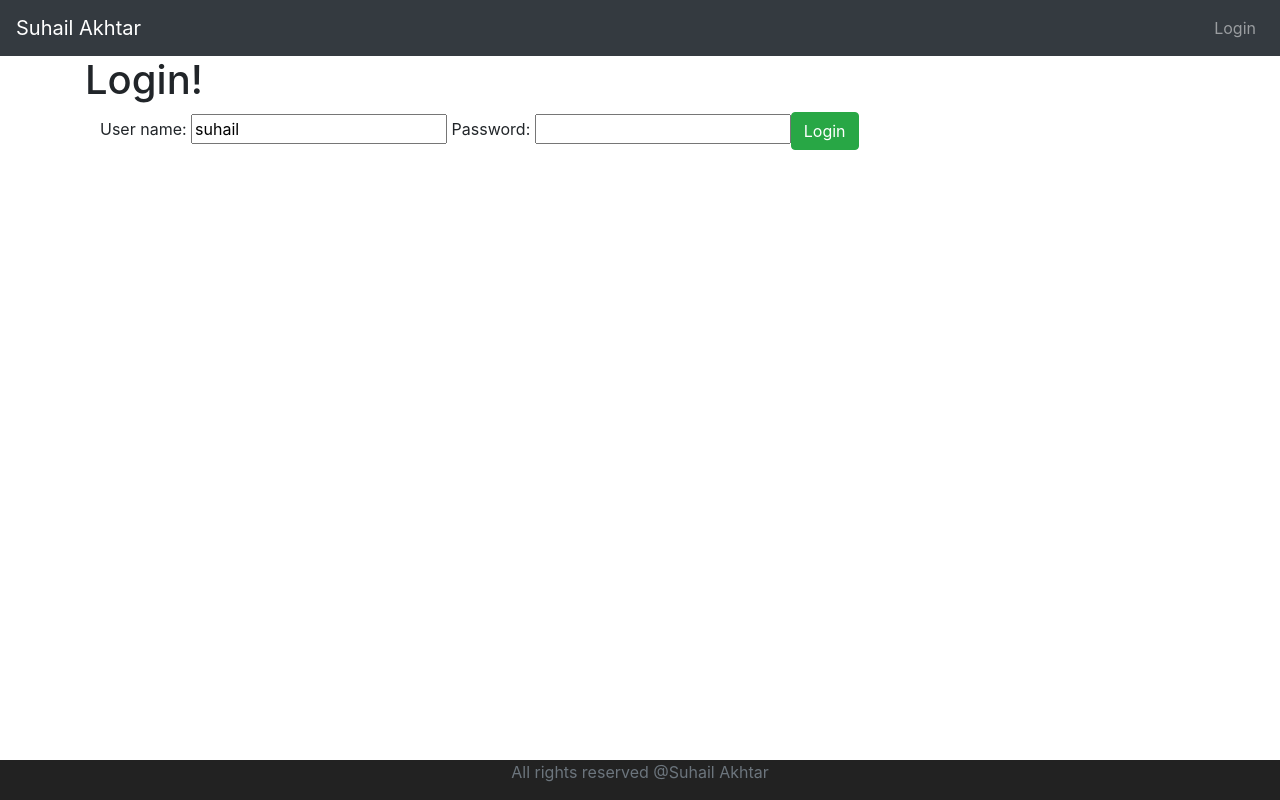
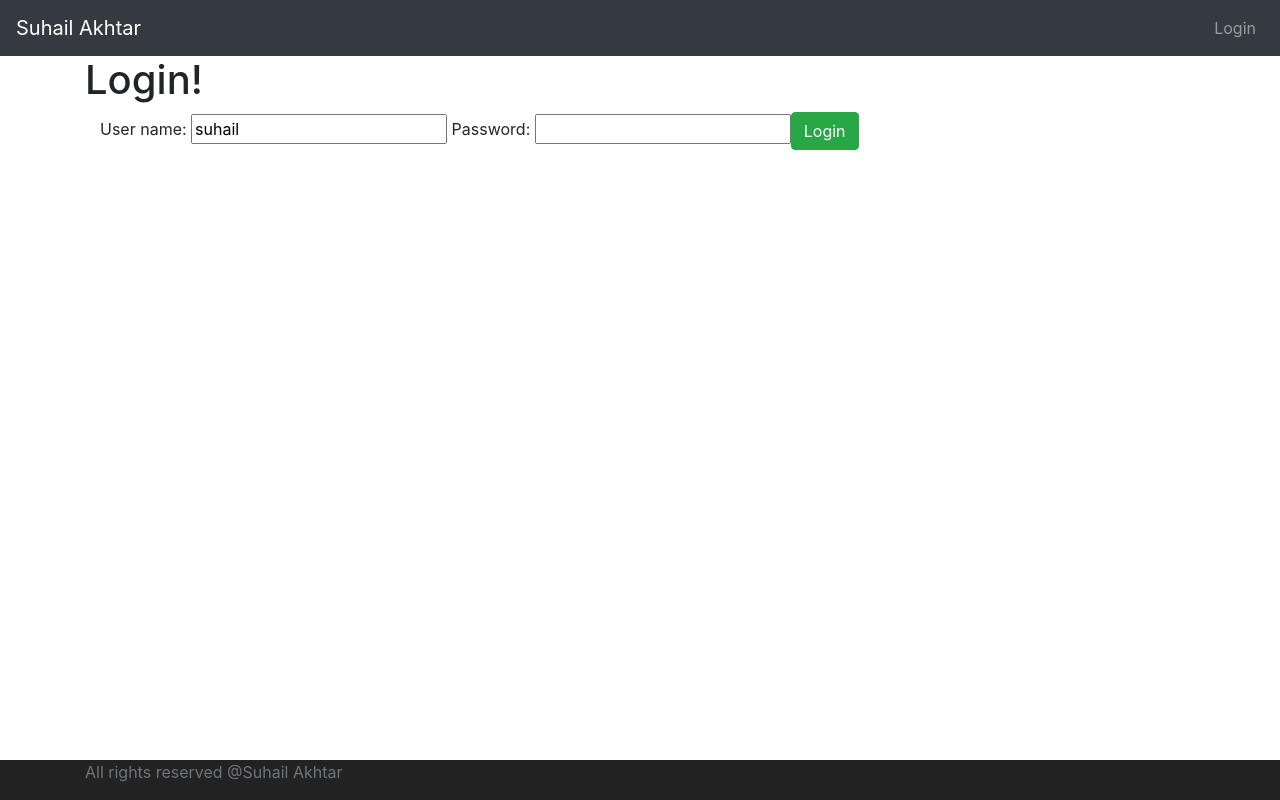
Before and after one commit to suhailakhtar039/springboot-angular, an Angular app in the folder frontend/todo/: page /login in a window 1280 px wide. Built offline with nearby package versions, Linux system fonts and the light colour scheme.

Commit message:
todo component html

```diff
--- a/frontend/todo/src/app/footer/footer.component.css
+++ b/frontend/todo/src/app/footer/footer.component.css
@@ -4,5 +4,5 @@
   width: 100%;
   height: 40px;
   background-color: #222222;
-  text-align: center;
+  z-index: -1;
 }
--- a/frontend/todo/src/app/todo/todo.component.html
+++ b/frontend/todo/src/app/todo/todo.component.html
@@ -1,6 +1,7 @@
 <h1>Todo</h1>
 
 <div class="container">
+  <form (ngSubmit)="saveTodo()">
     <fieldset class="form-group">
       <label for="description">Description</label>
       <input
@@ -26,5 +27,6 @@
       />
     </fieldset>
 
-  <button class="btn btn-success" (click)="saveTodo()">Save</button>
+    <button class="btn btn-success" type="submit">Save</button>
+  </form>
 </div>
```
Lines whose indentation alone changed are shown as unchanged.
